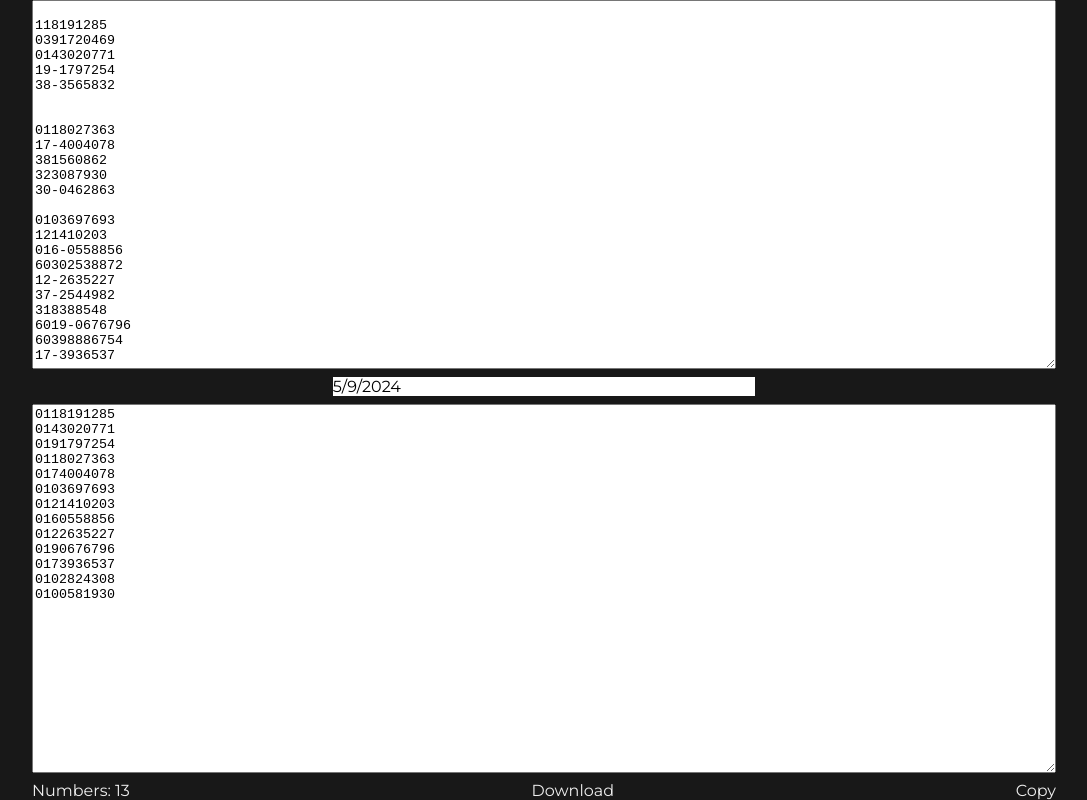
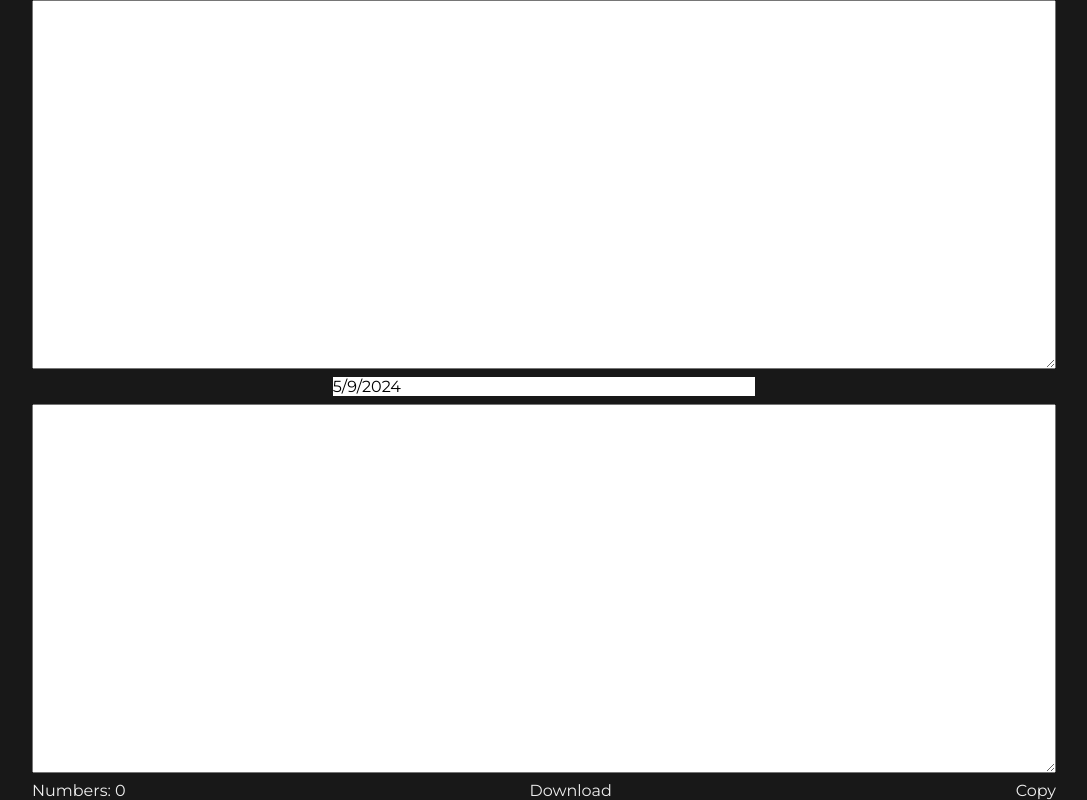
Before and after one commit to Azuriru/Zephy, a SvelteKit app: page /text in a window 1280 px wide. Shown: the whole page, without its empty margins (96-1183 px from the left). Built offline with nearby package versions, Linux system fonts and the light colour scheme.

Commit message:
update: she doesn't like my test data

```diff
--- a/src/routes/text/+page.svelte
+++ b/src/routes/text/+page.svelte
@@ -2,20 +2,7 @@
     const copy = (str: string) => navigator.clipboard.writeText(str);
 
     let filename = (new Date).toLocaleDateString();
-    let input = new Array(30)
-        .fill(null)
-        .map((_) => {
-            if (Math.random() < 0.2) return '';
-
-            const random = Array(7).fill(null).map(() => Math.floor(Math.random() * 10)).join('');
-            const six = Math.random() < 0.5 ? '60' : '0';
-            const nosix = Math.random() < 0.5 ? six : '';
-            const dash = Math.random() < 0.5 ? '-' : '';
-            const prefix = `${Math.random() < 0.5 ? '1' : '3'}${Math.floor(Math.random() * 10)}`;
-
-            return `${nosix}${prefix}${dash}${random}`;
-        })
-        .join('\n');
+    let input = '';
     $: output = Array.from(new Set(input
         .split('\n')
         .map((line) => {
```
